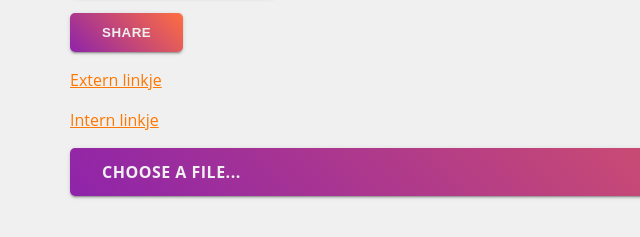
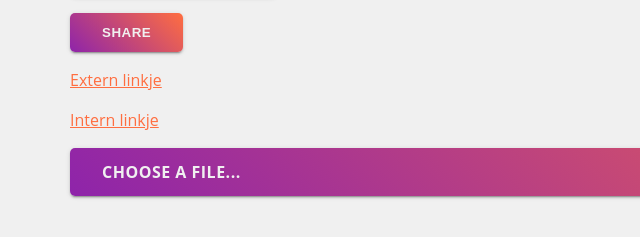
Before and after one commit to R4VANG3R/PWADemo, a website: page index.html in a window 1280 px wide. Shown: the part 157-394 px from the top of the page, 0-640 px from the left. Drawn offline with Linux system fonts and the light colour scheme.

Commit message:
Theme color

```diff
--- a/assets/scss/styles.scss
+++ b/assets/scss/styles.scss
@@ -2,7 +2,7 @@
 
 $white: #F0F0F0;
 $black: #333;
-$orange: #F70;
+$orange: #ff6e40;
 $gradient: linear-gradient(45deg, #8e24aa 0%, #ff6e40 100%);
 
 html,
--- a/index.html
+++ b/index.html
@@ -28,9 +28,9 @@
     <link rel="icon" type="image/png" href="./assets/img/favicons/favicon-16x16.png" sizes="16x16" />
     <meta name="msapplication-TileImage" content="./assets/img/favicons/mstile-144x144.png" />
 
-    <meta name="theme-color" content="#F00" />
+    <meta name="theme-color" content="#ff6e40" />
     <meta name="application-name" content="PWA Pop" />
-    <meta name="msapplication-TileColor" content="#F00" />
+    <meta name="msapplication-TileColor" content="#ff6e40" />
 </head>
 
 <body>
```
Also changed, not shown: test.html (+2 -2 lines), build/css/styles.css, 1 other file.
